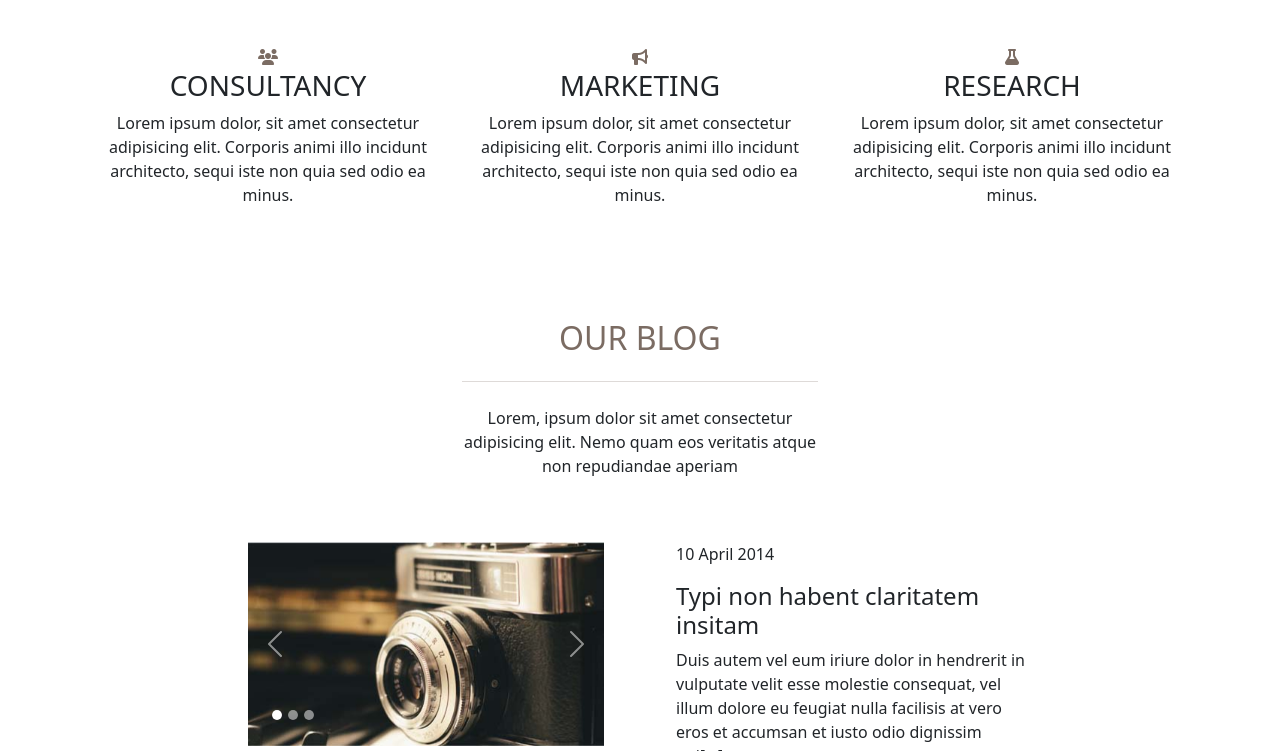
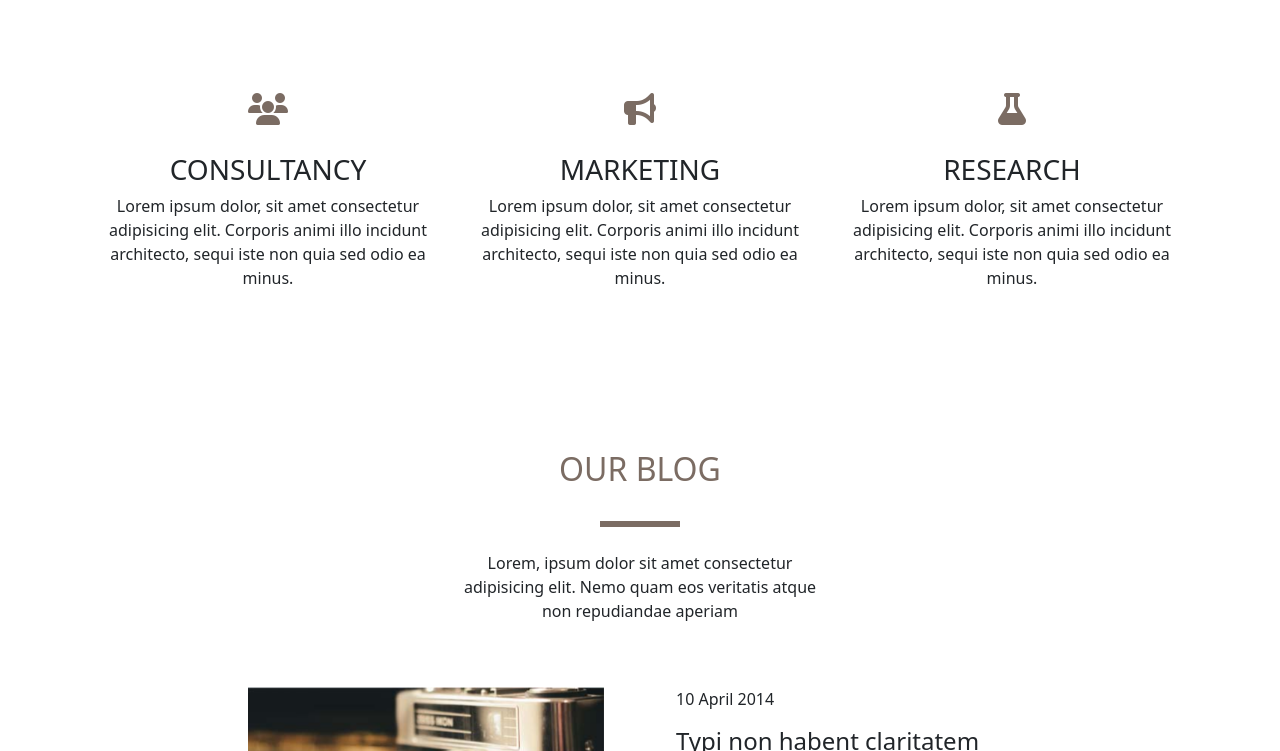
Before and after one commit to riru18/front-end-developer-test, a plain HTML site: page index.html in a window 1280 px wide. Shown: the part 756-1507 px from the top of the page. Drawn offline with nearby package versions, Linux system fonts and the light colour scheme.

Commit message:
finishing touch

```diff
--- a/css/styles.css
+++ b/css/styles.css
@@ -106,6 +106,18 @@ main {
     height: 10px;
 }
 
+.bar {
+    border: 3px solid #7b6c63;
+    width: 80px;
+    opacity: 1;
+
+}
+
+.services i {
+    font-size: 2rem;
+    margin-bottom: 8%;
+}
+
 .custom-style {
     text-decoration: none;
     background-color: transparent;
--- a/index.html
+++ b/index.html
@@ -105,7 +105,7 @@
     </main>
 
     <section>
-        <div class="container ">
+        <div class="container">
             <div class="row row-cols-sm-2 row-cols-auto justify-content-center my-5">
                 <div class="col text-center">
                     <h2 class="my-4 text-uppercase highlight">Services we provide</h2>
@@ -115,21 +115,21 @@
                     </p>
                 </div>
             </div>
-            <div class="container-fluid mb-5">
+            <div class="container-fluid mb-5 services">
                 <div class="row row-cols-1 row-cols-sm-3 justify-content-center text-center ">
-                    <div class="col">
+                    <div class="col my-5">
                         <i class="fa-solid fa-users highlight"></i>
                         <h3 class="text-uppercase">Consultancy</h3>
                         <p>Lorem ipsum dolor, sit amet consectetur adipisicing elit. Corporis animi illo incidunt
                             architecto, sequi iste non quia sed odio ea minus.</p>
                     </div>
-                    <div class="col">
+                    <div class="col my-5">
                         <i class="fa-solid fa-bullhorn highlight"></i>
                         <h3 class="text-uppercase">Marketing</h3>
                         <p>Lorem ipsum dolor, sit amet consectetur adipisicing elit. Corporis animi illo incidunt
                             architecto, sequi iste non quia sed odio ea minus.</p>
                     </div>
-                    <div class="col">
+                    <div class="col my-5">
                         <i class="fa-solid fa-flask highlight"></i>
                         <h3 class="text-uppercase">Research</h3>
                         <p>Lorem ipsum dolor, sit amet consectetur adipisicing elit. Corporis animi illo incidunt
@@ -145,7 +145,10 @@
             <div class="row row-cols-auto row-cols-md-3 justify-content-center">
                 <div class="col">
                     <h2 class="text-uppercase highlight">Our blog</h2>
-                    <hr class="highlight my-md-4">
+                    <div class="d-flex justify-content-center">
+                        <hr class="my-md-4 bar">
+                    </div>
+
                     <p>Lorem, ipsum dolor sit amet consectetur adipisicing elit. Nemo quam eos veritatis atque non
                         repudiandae aperiam</p>
                 </div>
```
